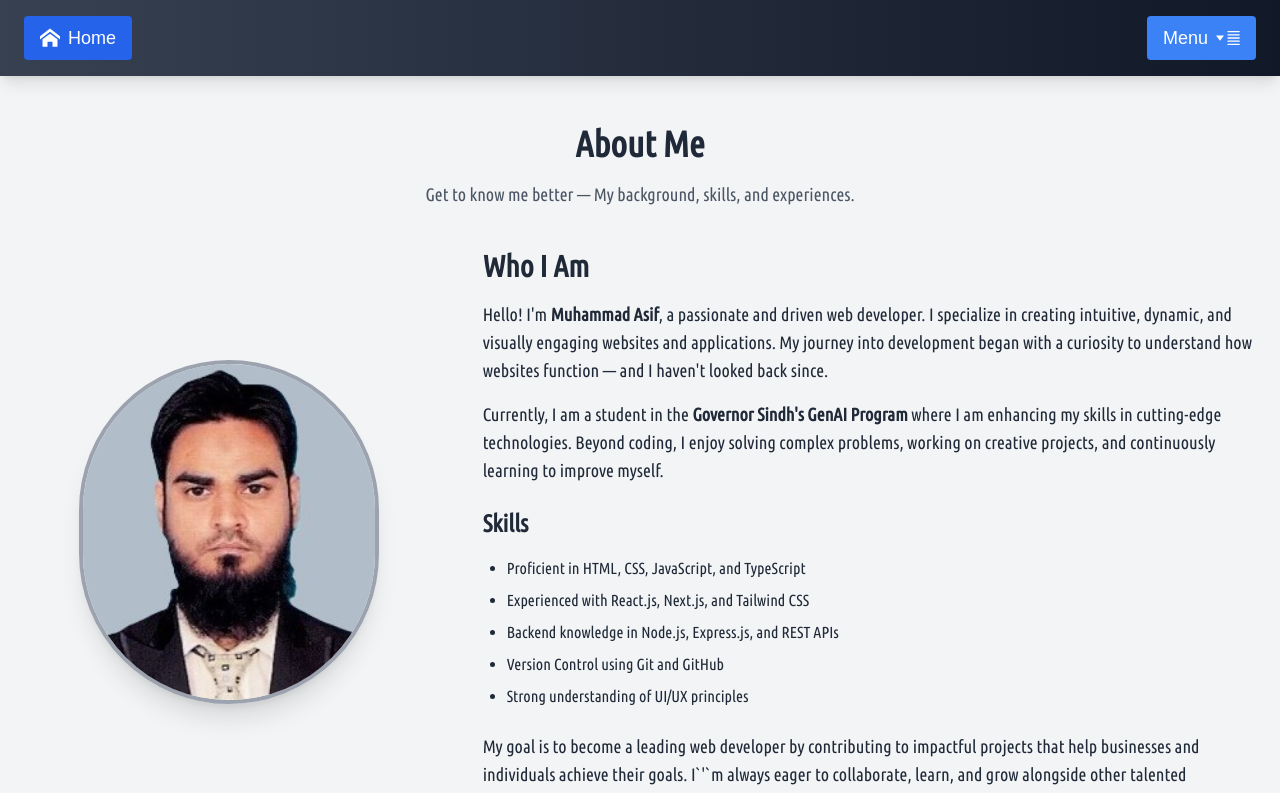
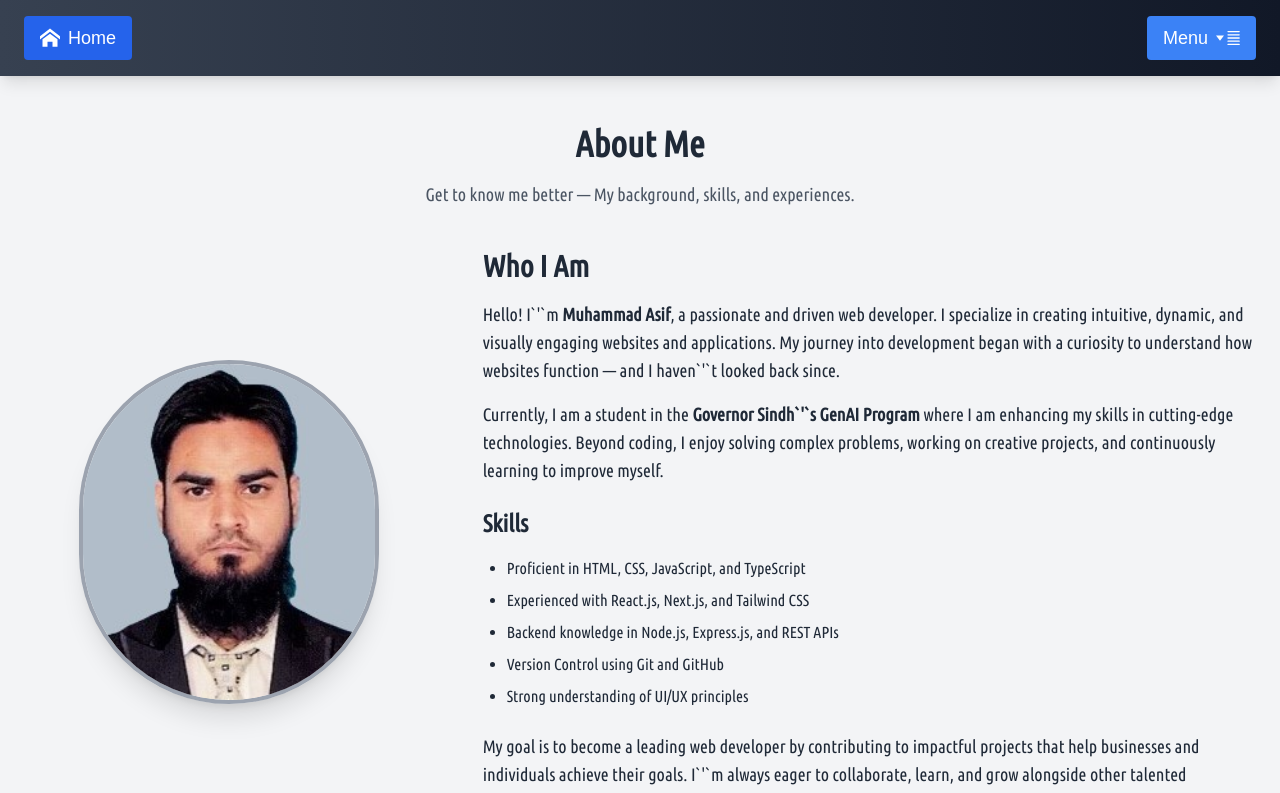
Before and after one commit to Muhammadasif1986/My_portfolio-, a Next.js app: page /about in a window 1280 px wide. Shown: the top 793 px of the page. Built offline with nearby package versions, Linux system fonts and the light colour scheme; a web font is replaced by a local one.

Commit message:
error solved
error solved

```diff
--- a/app/about/page.tsx
+++ b/app/about/page.tsx
@@ -38,17 +38,17 @@ export default function About() {
           <div className="lg:w-2/3 lg:pl-12 text-gray-800">
             <h2 className="text-3xl font-bold mb-4">Who I Am</h2>
             <p className="text-lg mb-4">
-              Hello! I'm <span className="font-bold">Muhammad Asif</span>, a
+              Hello! I`&apos;`m <span className="font-bold">Muhammad Asif</span>, a
               passionate and driven web developer. I specialize in creating
               intuitive, dynamic, and visually engaging websites and
               applications. My journey into development began with a curiosity
-              to understand how websites function — and I haven't looked back
+              to understand how websites function — and I haven`&apos;`t looked back
               since.
             </p>
             <p className="text-lg mb-4">
               Currently, I am a student in the{' '}
               <span className="font-bold">
-                Governor Sindh's GenAI Program
+                Governor Sindh`&apos;`s GenAI Program
               </span>{' '}
               where I am enhancing my skills in cutting-edge technologies.
               Beyond coding, I enjoy solving complex problems, working on
```
